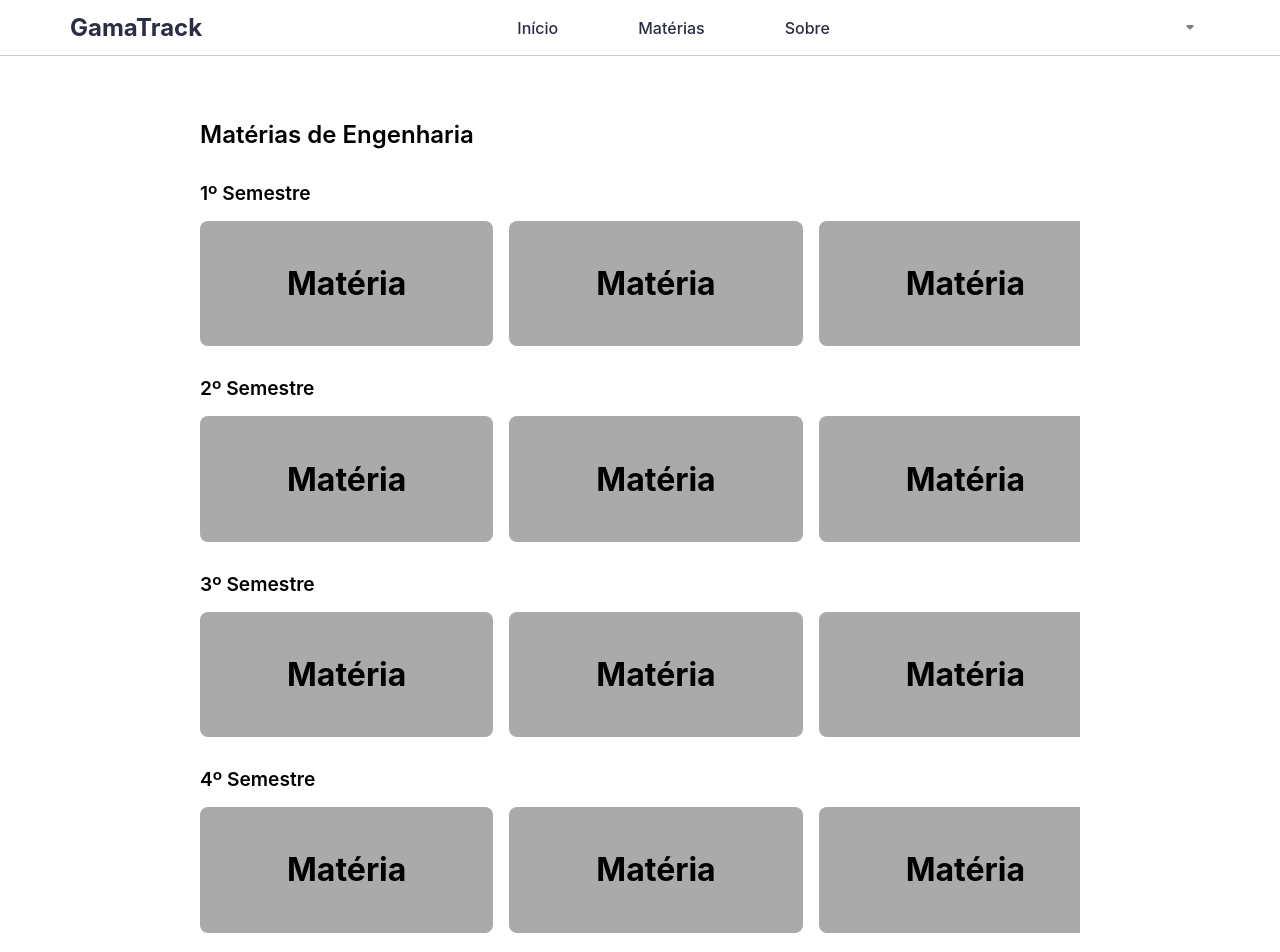
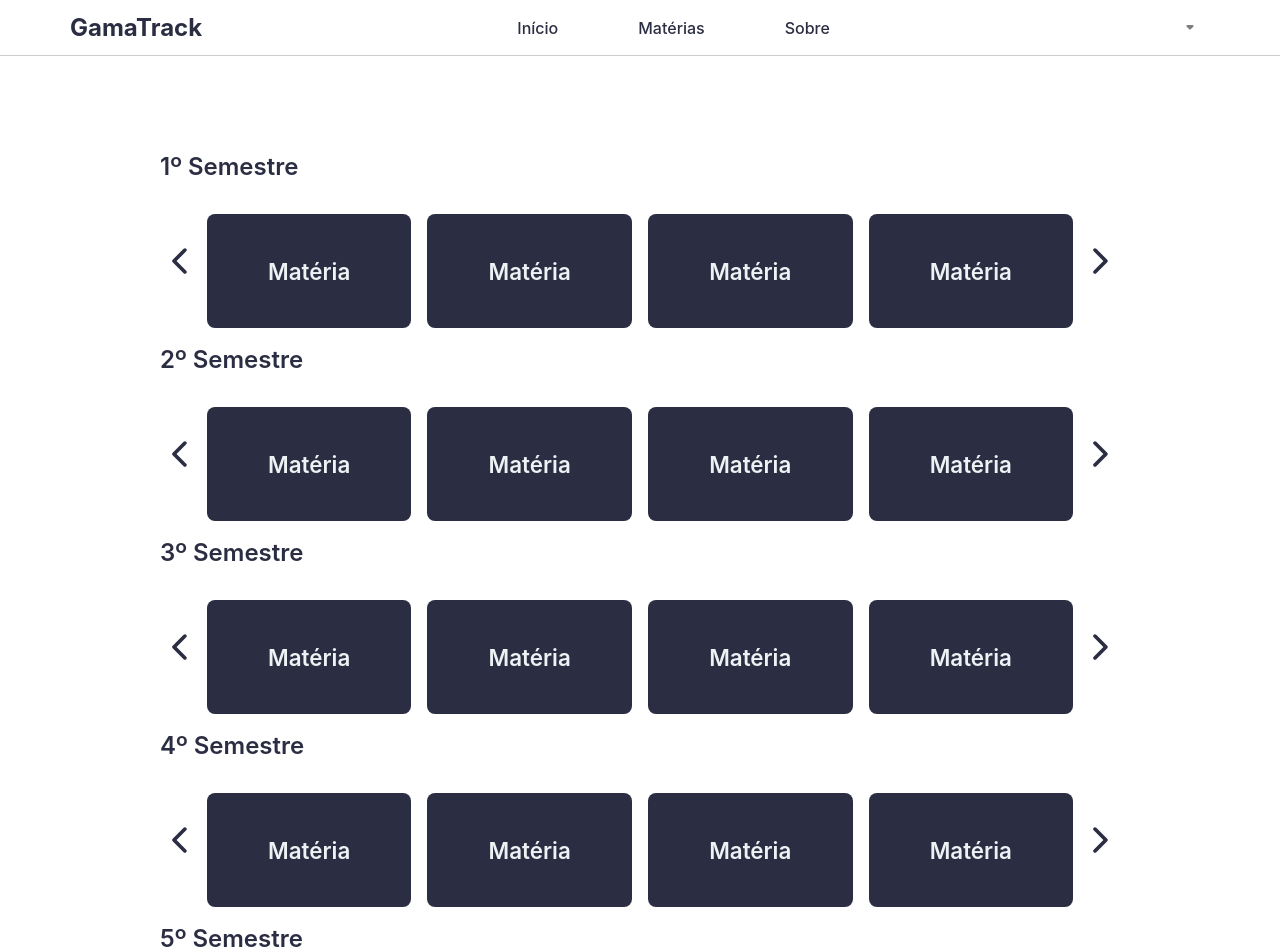
Before and after one commit to FGA0138-MDS-Ajax/2023-2-POLLUX, a React (Create React App) app in the folder Frontend/: page /Materias in a window 1280 px wide. Shown: the top 952 px of the page. Built offline with nearby package versions, Linux system fonts and the light colour scheme.

Commit message:
feat/finalizando carrosel de matérias

```diff
--- a/Frontend/src/App.css
+++ b/Frontend/src/App.css
@@ -17,3 +17,7 @@ body {
     font-family: source-code-pro, Menlo, Monaco, Consolas, 'Courier New',
       monospace;
   }
+
+  ::-webkit-scrollbar {
+    width: 0; /* Largura da barra de rolagem */
+}
--- a/Frontend/src/components/CourseCard/styles.css
+++ b/Frontend/src/components/CourseCard/styles.css
@@ -6,7 +6,7 @@
     height: 100%;
     padding: 10em 2em;
     border-radius: 10px;
-    background-color: #8D99AE   ;
+    background-color: #2B2D42;
     color:  #EDF2F4;
     transition: all 0.3s ease-in-out;
     cursor: pointer;
@@ -14,7 +14,6 @@
 }
 .course-card:hover{
     width: 30%;
-    background-color: #2B2D42;
 }
 
 .course-card *{
--- a/Frontend/src/components/Subject/index.js
+++ b/Frontend/src/components/Subject/index.js
@@ -1,11 +1,12 @@
 import React from "react";
 //styles
-import "./styles.css";
+import "../SubjectsCaurosel/styles.css";
+
 
 function Subject() {
     return (
         <div className="subject-container">
-            <h1>Matéria</h1>
+            <h3 className="subject-name">Matéria</h3>
         </div>
     );
 }
--- a/Frontend/src/components/Subject/styles.css
+++ /dev/null
@@ -1,21 +0,0 @@
-.subject-container{
-    display: flex;
-    align-items: center;
-    justify-content: center;
-    background-color: #aaa;
-    padding: 2.7em 6em;
-    height: 100%;
-    cursor: pointer;
-    width: calc((100% / 3));
-    border-radius: 8px;
-    transition: 0.25s ease-out;
-    margin-bottom: 30px;
-}
-
-.subject-container * {
-    background-color: transparent;
-}
-
-.subject-container:hover{
-    background-color: #ccc;
-}
--- a/Frontend/src/components/SubjectsCaurosel/index.js
+++ b/Frontend/src/components/SubjectsCaurosel/index.js
@@ -1,13 +1,29 @@
-import React from "react";
+import React, {useState, useEffect, useRef} from "react";
 //components
 import Subject from "../Subject";
 //styles
 import "./styles.css";
+//importar arrows para o carrusel do react-icons
+import { IoIosArrowBack, IoIosArrowForward } from "react-icons/io";
 
 function SubjectsCarousel() {
+    const carousel = useRef(null);
+
+    const swipeLeft = (e) => {
+        e.preventDefault();
+        carousel.current.scrollLeft += carousel.current.offsetWidth;
+    };
+
+    const swipeRight = (e) => {
+        e.preventDefault();
+        carousel.current.scrollLeft -= carousel.current.offsetWidth;
+    };
+
+
     return (
-        <div>
-            <div className="carousel">
+        <div className="carousel-wrapper">
+            <IoIosArrowBack className="arrow" onClick={swipeRight}/>
+            <div className="carousel" ref={carousel}>
                 <Subject/>
                 <Subject/>
                 <Subject/>
@@ -19,6 +35,7 @@ function SubjectsCarousel() {
                 <Subject/>
                 <Subject/>
             </div>
+            <IoIosArrowForward className="arrow" onClick={swipeLeft}/>
         </div>
     );
 }
--- a/Frontend/src/components/SubjectsCaurosel/styles.css
+++ b/Frontend/src/components/SubjectsCaurosel/styles.css
@@ -1,7 +1,50 @@
-.carousel{
+.carousel-wrapper{
+    display: flex;
+    align-items: center;
+    justify-content: center;
+}
+
+.carousel-wrapper .arrow{
+    font-size: 8em;
+    margin-bottom: 20px;
+    transition: .3s ease-out;
+    cursor: pointer;
+}
+
+.carousel-wrapper .arrow:hover{
+    fill: #EF233C;
+}
+
+.carousel {
     display: flex;
     white-space: nowrap;
-    overflow: scroll;
+    overflow: scroll; /* Alterado para "hidden" para ocultar o excesso */
     scroll-behavior: smooth;
-    gap: 1em;
+  }
+
+.subject-container {
+    display: flex;
+    align-items: center;
+    justify-content: center;
+    background-color: #2B2D42;
+    color: #EDF2F4;
+    padding: 2.7em 6em;
+    cursor: pointer;
+    width: calc((100% / 4) - 1em); /* Ajustado para exibir apenas 3 matérias */
+    border-radius: 8px;
+    transition: 0.3s ease-out;
+    margin: 0 0.5em;
 }
+
+.subject-container:hover{
+    background-color: #EF233C;
+    color: #EDF2F4;
+}
+.subject-container * {
+    background-color: transparent;
+}
+
+.subject-container .subject-name{
+    font-size: 1.4rem;
+    font-weight: 600;
+}
--- a/Frontend/src/pages/Materias/index.js
+++ b/Frontend/src/pages/Materias/index.js
@@ -19,26 +19,26 @@ function Materias() {
                 userName={user ? user.nome : ''}
             ></Header>
             <div className='subjects-wrapper'>
-                <h1 className='course-name'>Matérias de Engenharia {course}</h1>
-                <h3>1º Semestre</h3>
+                <h1 className='course-name'>{course}</h1>
+                <h3 className='semester'>1º Semestre</h3>
                 <SubjectsCaurosel></SubjectsCaurosel>
-                <h3>2º Semestre</h3>
+                <h3 className='semester'>2º Semestre</h3>
                 <SubjectsCaurosel></SubjectsCaurosel>
-                <h3>3º Semestre</h3>
+                <h3 className='semester'>3º Semestre</h3>
                 <SubjectsCaurosel></SubjectsCaurosel>
-                <h3>4º Semestre</h3>
+                <h3 className='semester'>4º Semestre</h3>
                 <SubjectsCaurosel></SubjectsCaurosel>
-                <h3>5º Semestre</h3>
+                <h3 className='semester'>5º Semestre</h3>
                 <SubjectsCaurosel></SubjectsCaurosel>
-                <h3>6º Semestre</h3>
+                <h3 className='semester'>6º Semestre</h3>
                 <SubjectsCaurosel></SubjectsCaurosel>
-                <h3>7º Semestre</h3>
+                <h3 className='semester'>7º Semestre</h3>
                 <SubjectsCaurosel></SubjectsCaurosel>
-                <h3>8º Semestre</h3>
+                <h3 className='semester'>8º Semestre</h3>
                 <SubjectsCaurosel></SubjectsCaurosel>
-                <h3>9º Semestre</h3>
+                <h3 className='semester'>9º Semestre</h3>
                 <SubjectsCaurosel></SubjectsCaurosel>
-                <h3>10º Semestre</h3>
+                <h3 className='semester'>10º Semestre</h3>
                 <SubjectsCaurosel></SubjectsCaurosel>
             </div>
         </div>
--- a/Frontend/src/pages/Materias/styles.css
+++ b/Frontend/src/pages/Materias/styles.css
@@ -1,15 +1,16 @@
 .subjects-wrapper{
-    padding: 15vh 25vh 0 25vh;
+    padding: 15vh 20vh 0 20vh;
+    color: #2B2D42;
 }
 
 .subjects-wrapper .course-name{
-    font-size: 1.5rem;
+    font-size: 2.2rem;
     font-weight: 600;
     margin-bottom: 2rem;
 }
 
-.subjects-wrapper h3{
-    font-size: 1.2rem;
+.subjects-wrapper .semester{
+    font-size: 1.5rem;
     font-weight: 600;
     margin-bottom: 1rem;
 }
```
